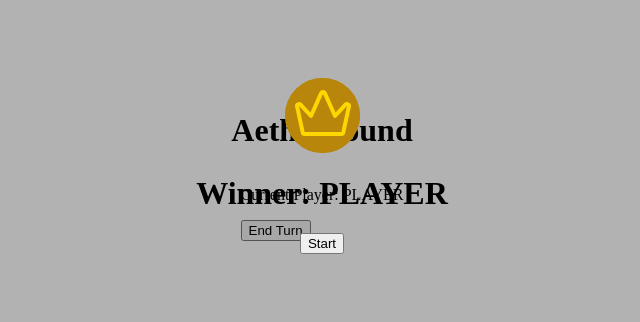
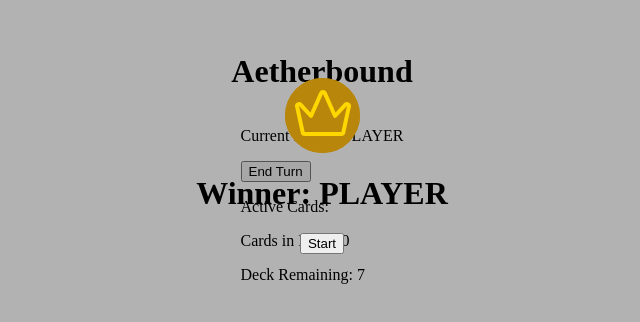
Before and after one commit to minimuscle/aetherbound, a React (Vite) app: page / in a window 1280 px wide. Shown: the part 234-556 px from the top of the page, without its empty margins (318-958 px from the left). Built offline with nearby package versions, Linux system fonts and the light colour scheme; what @pixi/react would draw is missing.

Commit message:
feat: basic card engine that doesnt work

```diff
--- /dev/null
+++ b/src/components/Cards/types.ts
@@ -0,0 +1,25 @@
+export type CardId = "FIRE_IMP" | "AETHER_BOLT" | "STONE_GOLEM";
+
+export type CardType = "CREATURE" | "SPELL";
+
+export type CardDefinition = {
+  id: CardId;
+  name: string;
+  cost: number;
+  rulesText: string;
+  effect: "ATTACK";
+  damage: number;
+} & (
+  | {
+      type: "CREATURE";
+      health: number;
+    }
+  | { type: "SPELL"; target: "CREATURE" | "PLAYER" | "ALL" }
+);
+
+export type CardInstance = {
+  instanceId: string; // unique per copy
+  cardId: CardId; // points to definition
+  owner: "PLAYER" | "ENEMY";
+  zone: "DECK" | "HAND" | "BOARD" | "GRAVEYARD";
+};
--- a/src/pages/Game/index.tsx
+++ b/src/pages/Game/index.tsx
@@ -1,8 +1,20 @@
 import { useEffect, useState } from "react";
+import type { CardId } from "../../components/Cards/types";
 import type { Player } from "../../utils/types/game";
 import { CoinToss } from "./coin";
 import "./game.scss";
 import { GameContext } from "./utils/context";
+import { drawOne, shuffle } from "./utils/functions";
+
+const starterDeck: CardId[] = [
+  "FIRE_IMP",
+  "FIRE_IMP",
+  "FIRE_IMP",
+  "FIRE_IMP",
+  "FIRE_IMP",
+  "AETHER_BOLT",
+  "STONE_GOLEM",
+];
 
 export const GamePage = () => {
   /***** HOOKS *****/
@@ -11,6 +23,13 @@ export const GamePage = () => {
   );
   const [gameStarted, setGameStarted] = useState(false);
   const [showCoinToss, setShowCoinToss] = useState(true);
+
+  const [playerDeck, setPlayerDeck] = useState<CardId[]>(() =>
+    shuffle(starterDeck),
+  );
+  const [playerHand, setPlayerHand] = useState<CardId[]>([]);
+
+  const isPlayerTurn = activePlayer === "PLAYER";
 
   const endTurn = () => {
     setActivePlayer((prev) => (prev === "PLAYER" ? "ENEMY" : "PLAYER"));
@@ -22,13 +41,32 @@ export const GamePage = () => {
     console.log(`Game Started, player ${activePlayer} going first.`);
   };
 
+  const drawAtTurnStart = () => {
+    setPlayerDeck((currentDeck) => {
+      const { deck: nextDeck, card } = drawOne(currentDeck);
+      if (card) {
+        setPlayerHand((hand) => [...hand, card]);
+        console.log(`Turn: PLAYER drew ${card}`);
+      } else {
+        console.log(`Turn: PLAYER tried to draw but deck was empty`);
+      }
+      return nextDeck;
+    });
+  };
+
   /***** EFFECTS *****/
   useEffect(() => {
-    if (activePlayer === "ENEMY") {
-      console.log("Enemys Turn");
-      endTurn();
-    }
-  }, [activePlayer]);
+    const t = setTimeout(() => {
+      if (!gameStarted) return;
+
+      if (activePlayer === "ENEMY") {
+        console.log("Enemys Turn");
+        endTurn();
+        drawAtTurnStart();
+      }
+    }, 1000);
+    return () => clearTimeout(t);
+  }, [activePlayer, gameStarted]);
 
   /***** RENDER *****/
   return (
@@ -37,7 +75,11 @@ export const GamePage = () => {
         {showCoinToss && <CoinToss startGame={startGame} />}
         <p>Current Player: {activePlayer}</p>
 
-        <button onClick={endTurn}>End Turn</button>
+        {isPlayerTurn && <button onClick={endTurn}>End Turn</button>}
+
+        <p>Active Cards: </p>
+        <p>Cards in Hand: {playerHand.length}</p>
+        <p>Deck Remaining: {playerDeck.length}</p>
       </div>
     </GameContext>
   );
--- /dev/null
+++ b/src/pages/Game/utils/functions.ts
@@ -0,0 +1,14 @@
+export function shuffle<T>(arr: T[]) {
+  const copy = [...arr];
+  for (let i = copy.length - 1; i > 0; i--) {
+    const j = Math.floor(Math.random() * (i + 1));
+    [copy[i], copy[j]] = [copy[j], copy[i]];
+  }
+  return copy;
+}
+
+export function drawOne<T>(deck: T[]) {
+  if (deck.length === 0) return { deck, card: null as T | null };
+  const [card, ...rest] = deck;
+  return { deck: rest, card };
+}
```
Also changed, not shown: src/components/Cards/index.ts (added, +34 -0 lines).
